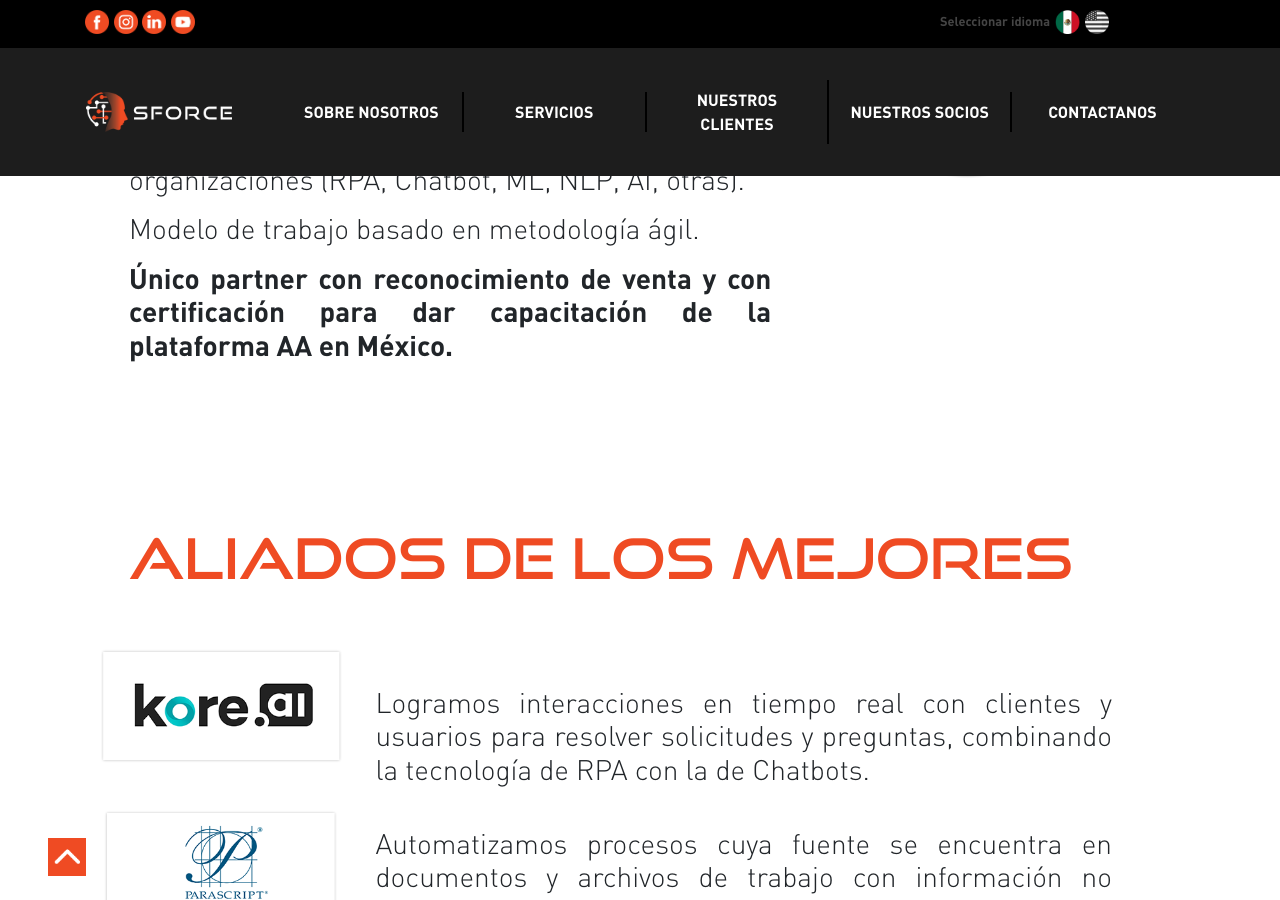
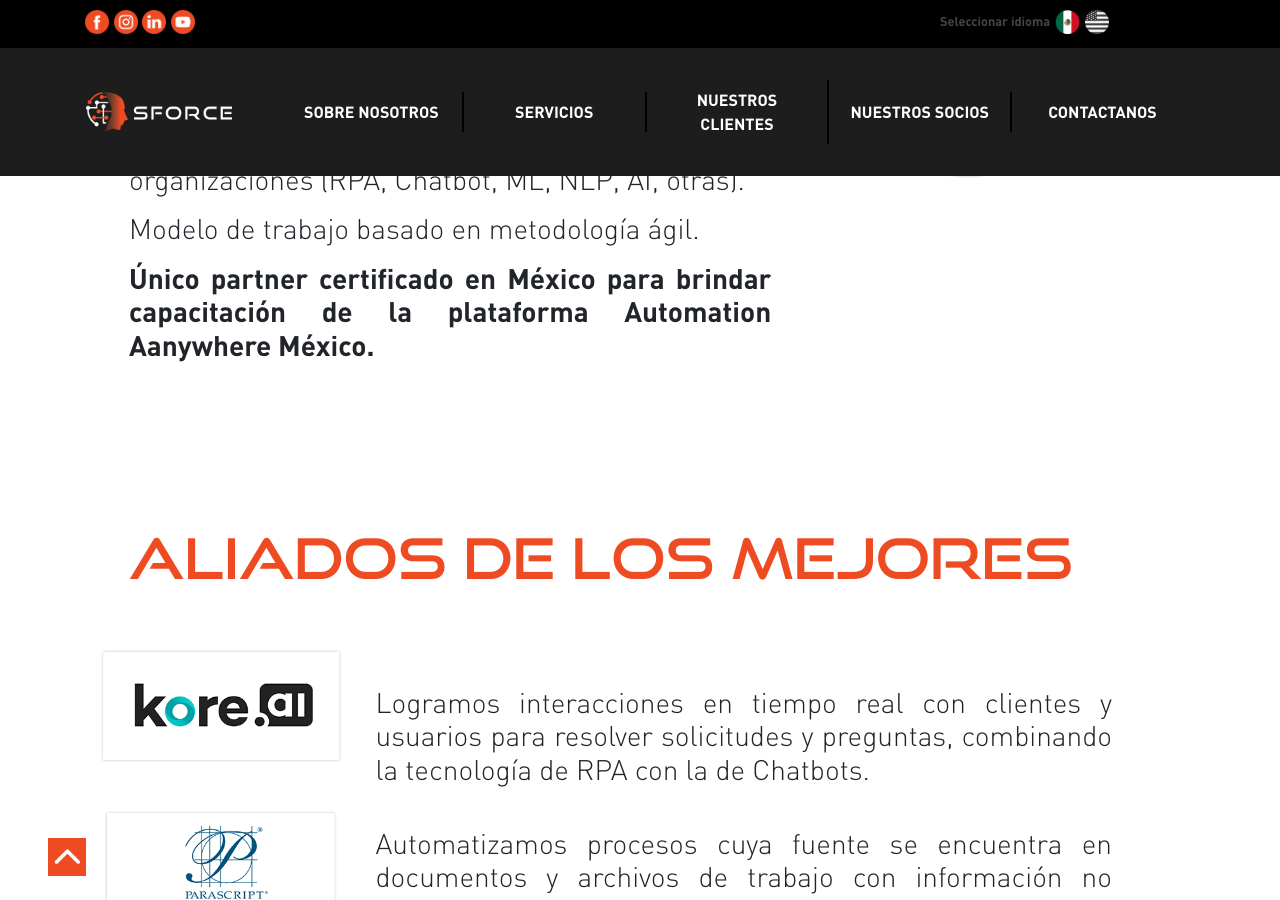
Before and after one commit to smartforcemx/sforce-jekyll, a Jekyll site: the page built from socios.html, in a window 1280 px wide and 900 px high, scrolled down 1314 px. Built offline with Jekyll 4.4.1, drawn with Linux system fonts in a browser that asks for light colours; nearby versions of some CDN libraries.

Commit message:
Update from Forestry.io Rafael Castañeda Garduño updated _data/partners_intern.yml

```diff
--- a/_data/partners_intern.yml
+++ b/_data/partners_intern.yml
@@ -34,9 +34,9 @@
     en: Work model based on agile methodology.
 smart1_4_parrafo:
   texto:
-    es: Único partner con reconocimiento de venta y con certificación para dar capacitación
-      de la plataforma AA en México.
-    en: Only recognized training partner in Mexico.
+    es: Único partner certificado en México para brindar capacitación de la plataforma
+      Automation Aanywhere México.
+    en: Only recognized training partner in Mexico for Automation Anywhere.
 aliados_titulo:
   texto:
     es: ALIADOS DE LOS MEJORES
```
